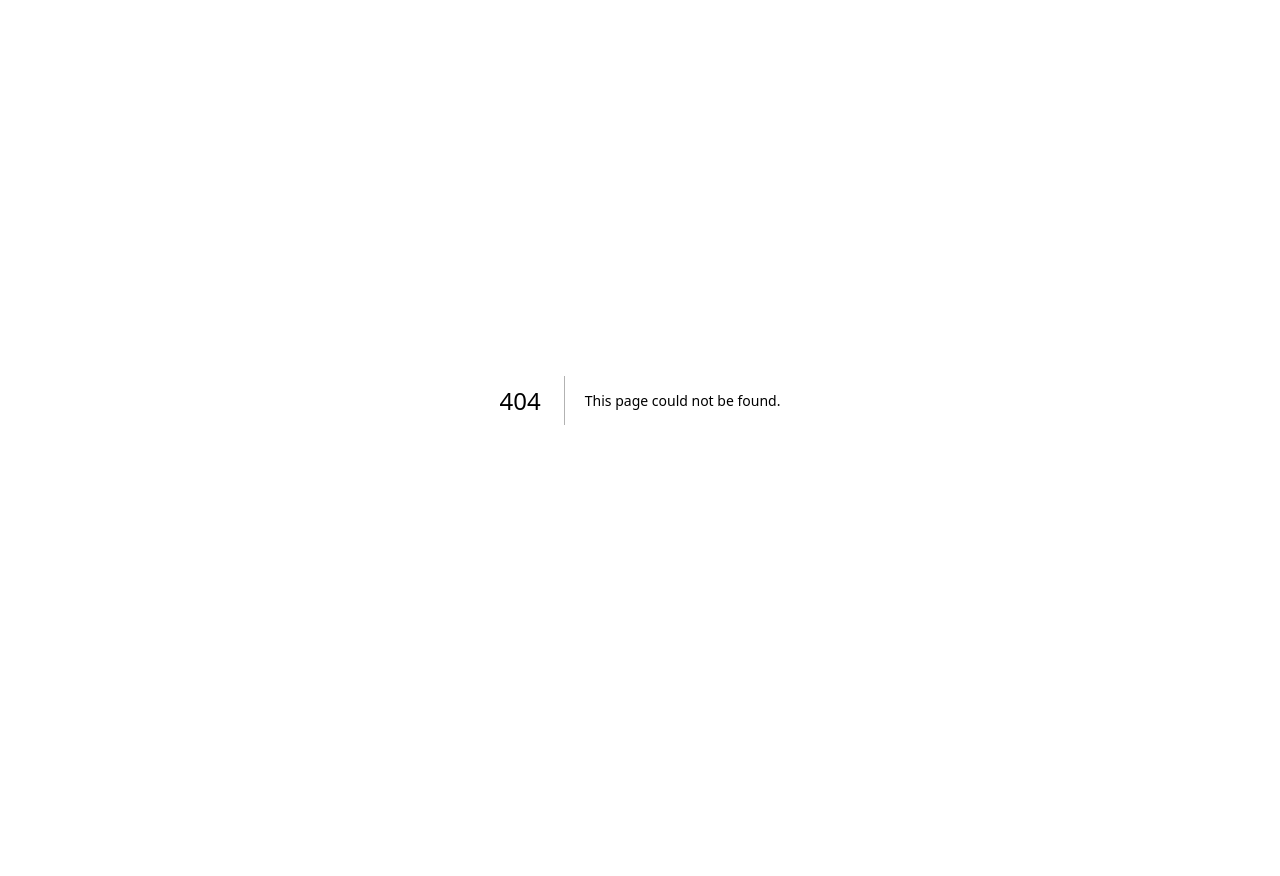
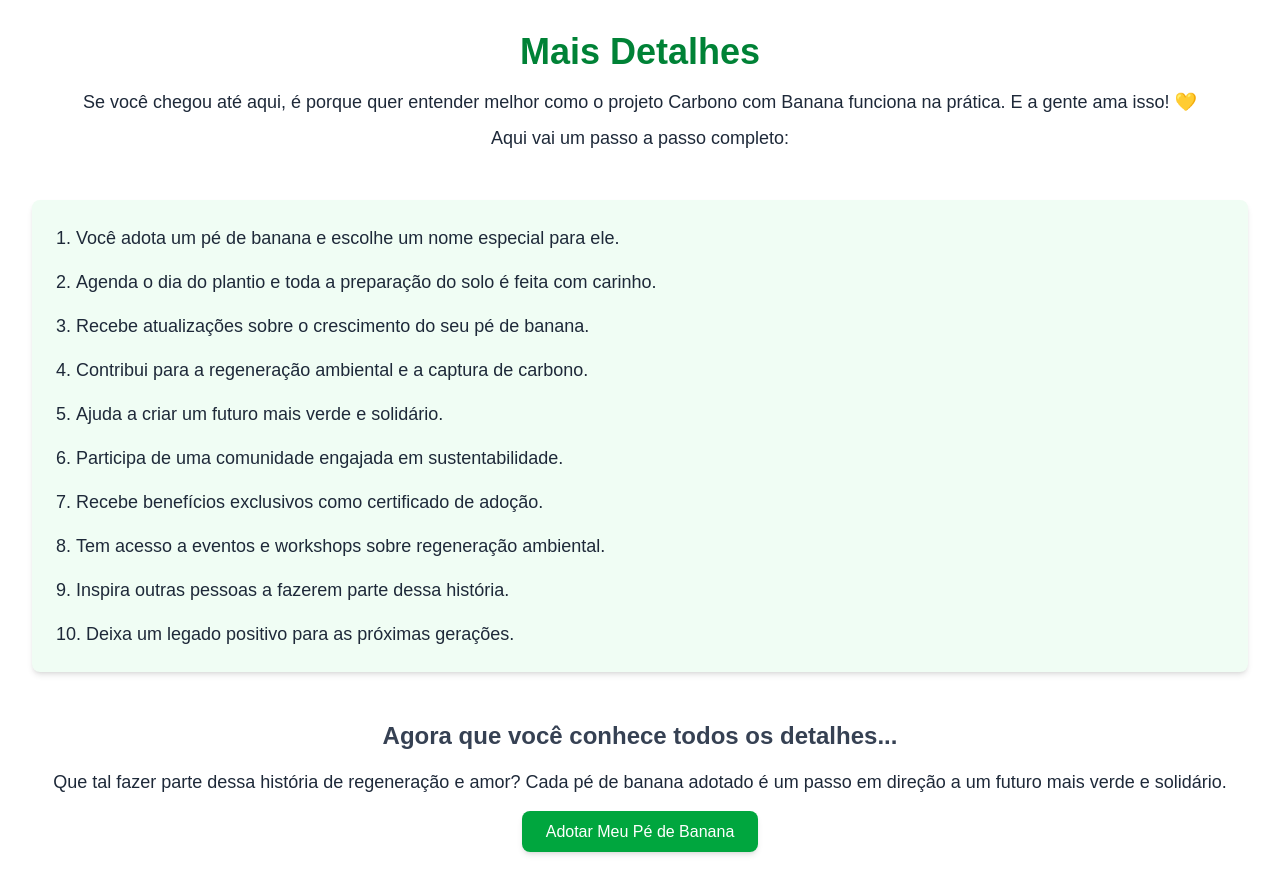
Before and after one commit to Mfranklin06/carbonocombanana, a Next.js app: page /about in a window 1280 px wide. Before the commit this address had no page. Before the commit the page ends 800 px from the top, so only its background shows below. Built offline with nearby package versions, Linux system fonts and the light colour scheme.

Commit message:
feat: add a simple about page

```diff
--- /dev/null
+++ b/app/about/page.tsx
@@ -0,0 +1,36 @@
+import Link from 'next/link';
+
+export default function AboutPage() {
+    return (
+        <main className="bg-white text-gray-800 p-8">
+            <section className="text-center mb-12">
+                <h1 className="text-4xl font-bold text-green-700 mb-4">Mais Detalhes</h1>
+                <p className="text-lg mb-2">Se você chegou até aqui, é porque quer entender melhor como o projeto Carbono com Banana funciona na prática. E a gente ama isso! 💛</p>
+                <p className="text-lg">Aqui vai um passo a passo completo:</p>
+            </section>
+
+            <section className="bg-green-50 p-6 rounded-lg shadow-md mb-12">
+                <ol className="list-decimal list-inside space-y-4">
+                    <li className="text-lg">Você adota um pé de banana e escolhe um nome especial para ele.</li>
+                    <li className="text-lg">Agenda o dia do plantio e toda a preparação do solo é feita com carinho.</li>
+                    <li className="text-lg">Recebe atualizações sobre o crescimento do seu pé de banana.</li>
+                    <li className="text-lg">Contribui para a regeneração ambiental e a captura de carbono.</li>
+                    <li className="text-lg">Ajuda a criar um futuro mais verde e solidário.</li>
+                    <li className="text-lg">Participa de uma comunidade engajada em sustentabilidade.</li>
+                    <li className="text-lg">Recebe benefícios exclusivos como certificado de adoção.</li>
+                    <li className="text-lg">Tem acesso a eventos e workshops sobre regeneração ambiental.</li>
+                    <li className="text-lg">Inspira outras pessoas a fazerem parte dessa história.</li>
+                    <li className="text-lg">Deixa um legado positivo para as próximas gerações.</li>
+                </ol>
+            </section>
+
+            <section className="text-center">
+                <h2 className="text-2xl font-semibold text-gray-700 mb-4">Agora que você conhece todos os detalhes...</h2>
+                <p className="text-lg mb-6">Que tal fazer parte dessa história de regeneração e amor? Cada pé de banana adotado é um passo em direção a um futuro mais verde e solidário.</p>
+                <Link href="/adoption" className="bg-green-600 text-white py-3 px-6 rounded-lg shadow-md hover:bg-green-700 transition">
+                    Adotar Meu Pé de Banana
+                </Link>
+            </section>
+        </main>
+    );
+}
```
